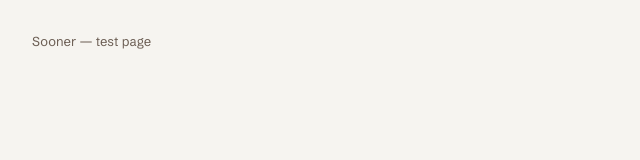
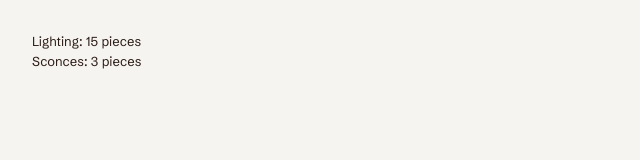
Before and after one commit to iJoyRide/sooner_studios, a Next.js app: page / in a window 1280 px wide. Shown: the top 160 px of the page, without its empty margins (0-640 px from the left). Built offline with nearby package versions, Linux system fonts and the light colour scheme.

Commit message:
PER-5: data layer with categories, product type, validation and filters

```diff
--- a/app/page.tsx
+++ b/app/page.tsx
@@ -1,4 +1,14 @@
+import { getByCategory, getByDepartment } from "@/lib/products";
 
 export default function Home() {
-  return <p className="p-8 text-muted">Sooner — test page</p>;
+  const lighting = getByDepartment("lighting");
+  const sconces = getByCategory("lighting", "sconces");
+
+  return (
+    <div className="p-8">
+      <p>Lighting: {lighting.length} pieces</p>
+      <p>Sconces: {sconces.length} pieces</p>
+    </div>
+
+  );
 }
--- /dev/null
+++ b/lib/categories.ts
@@ -0,0 +1,25 @@
+export type Category = {
+    slug: string;
+    label: string;
+}
+
+export type Department = {
+    slug: string;
+    label: string;
+    categories: Category[];
+}
+
+export const departments: Department[] = [
+    {
+        slug: "lighting",
+        label: "Lighting",
+        categories: [
+            { slug: "pendants", label: "Pendants" },
+            { slug: "sconces", label: "Sconces" },
+            { slug: "table", label: "Table lamps" },
+            { slug: "floor", label: "Floor lamps" },
+            { slug: "outdoor", label: "Outdoor" },
+        ],
+
+    },
+];
--- /dev/null
+++ b/lib/products.ts
@@ -0,0 +1,45 @@
+import { departments } from "@/lib/categories";
+import data from "@/data/products.json";
+
+export type Product = {
+    slug: string;
+    name: string;
+    department: string;
+    category: string;
+    material: string;
+    images: {
+        off: string;
+        on: string;
+    };
+};
+
+const products: Product[] = data;
+
+for (const product of products) {
+
+    const matchingDepartment = departments.find(
+        (department) => department.slug === product.department
+    )
+
+    const matchingCategory = matchingDepartment?.categories.find(
+        (category) => category.slug === product.category
+    )
+
+    if (!matchingCategory) {
+        throw new Error(
+            `Product "${product.slug}" has unknown category "${product.department}/${product.category}". Check lib/categories.ts.`
+        );
+    }
+}
+
+export function getAll(): Product[] {
+    return products
+};
+
+export function getByDepartment(departmentSlug: string): Product[] {
+    return products.filter((product) => product.department === departmentSlug);
+}
+
+export function getByCategory(departmentSlug: string, categorySlug: string): Product[] {
+    return products.filter((product) => product.department === departmentSlug && product.category === categorySlug)
+}
```
Also changed, not shown: data/products.json (line endings or trailing spaces).
